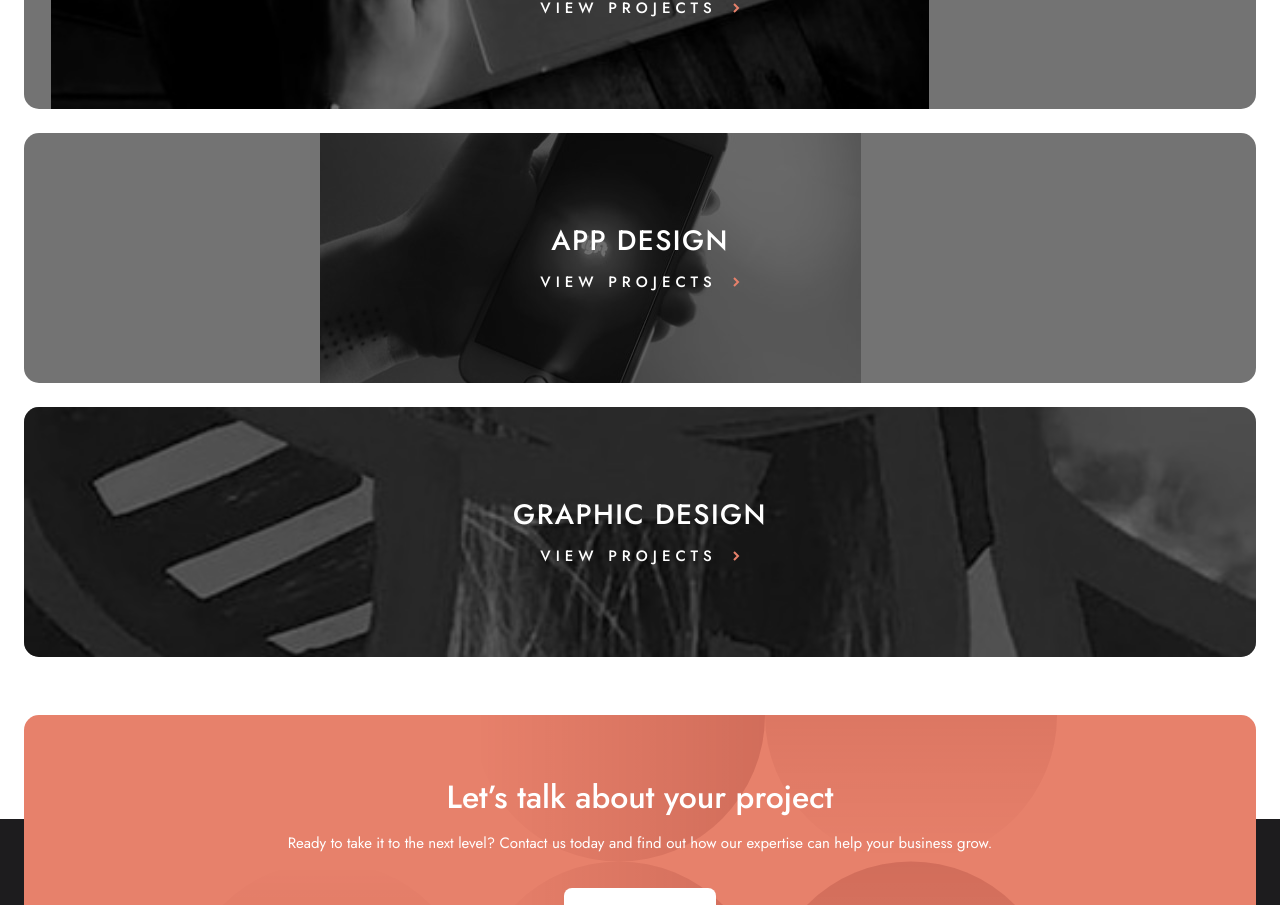
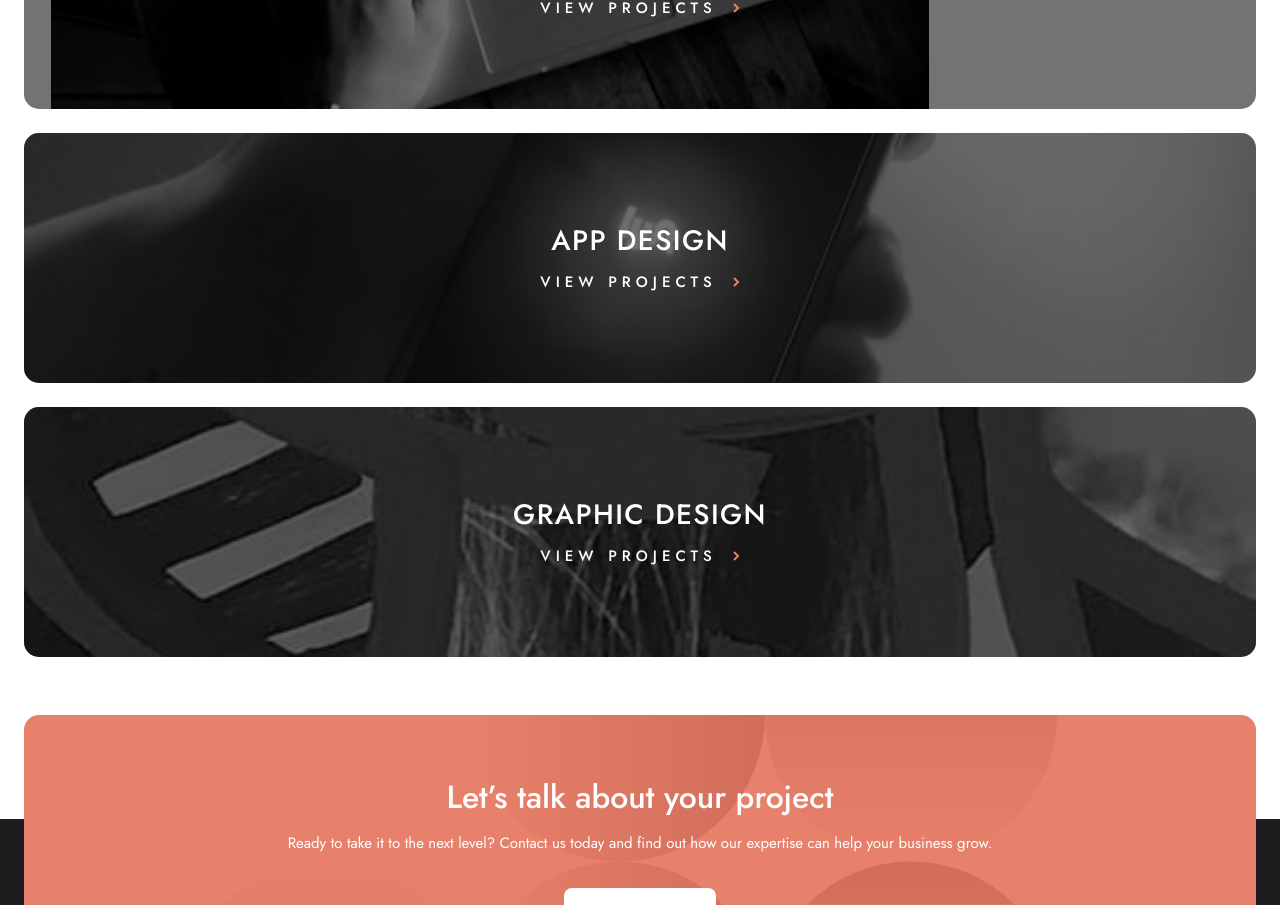
Before and after one commit to g-akca/designo, a React (Vite) app: page / in a window 1280 px wide. Shown: the part 1200-2105 px from the top of the page. Built offline with nearby package versions, Linux system fonts and the light colour scheme.

Commit message:
Update background positioning in AppDesignCard component for improved image display

```diff
--- a/src/components/shared/AppDesignCard.tsx
+++ b/src/components/shared/AppDesignCard.tsx
@@ -7,7 +7,7 @@ function AppDesignCard() {
       to="/app-design"
       className="
         relative h-62.5 rounded-[15px] bg-[url('/assets/home/desktop/image-app-design.jpg')]
-        bg-position-[calc(50%-50px)_center] bg-no-repeat overflow-hidden flex flex-col
+        bg-center bg-cover bg-no-repeat overflow-hidden flex flex-col
         justify-center items-center gap-3 text-center text-white uppercase font-medium
       "
     >
```
